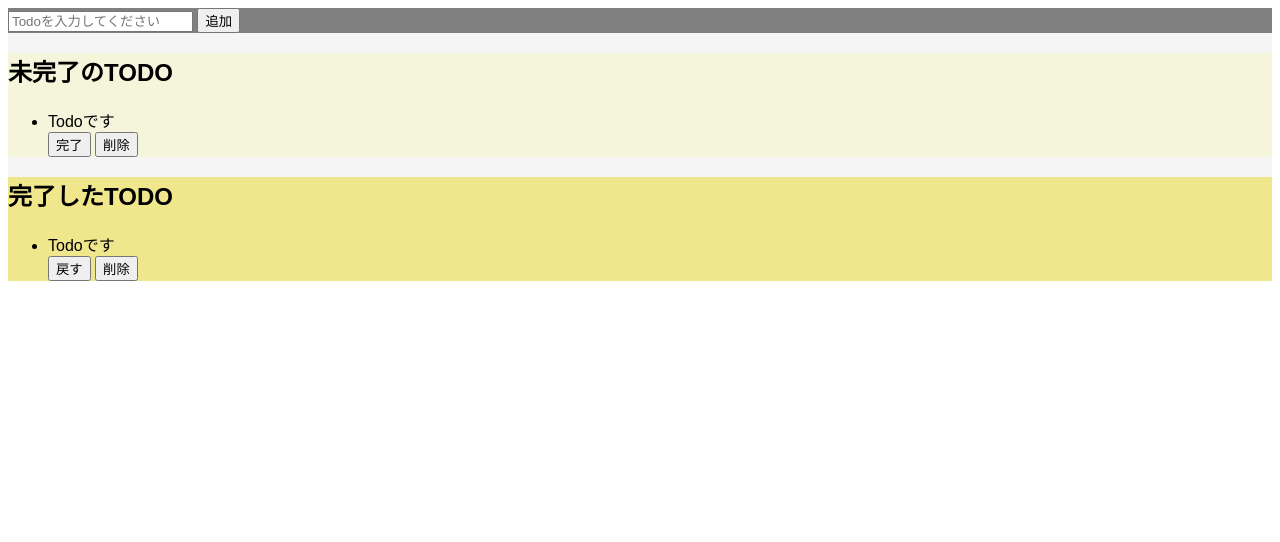
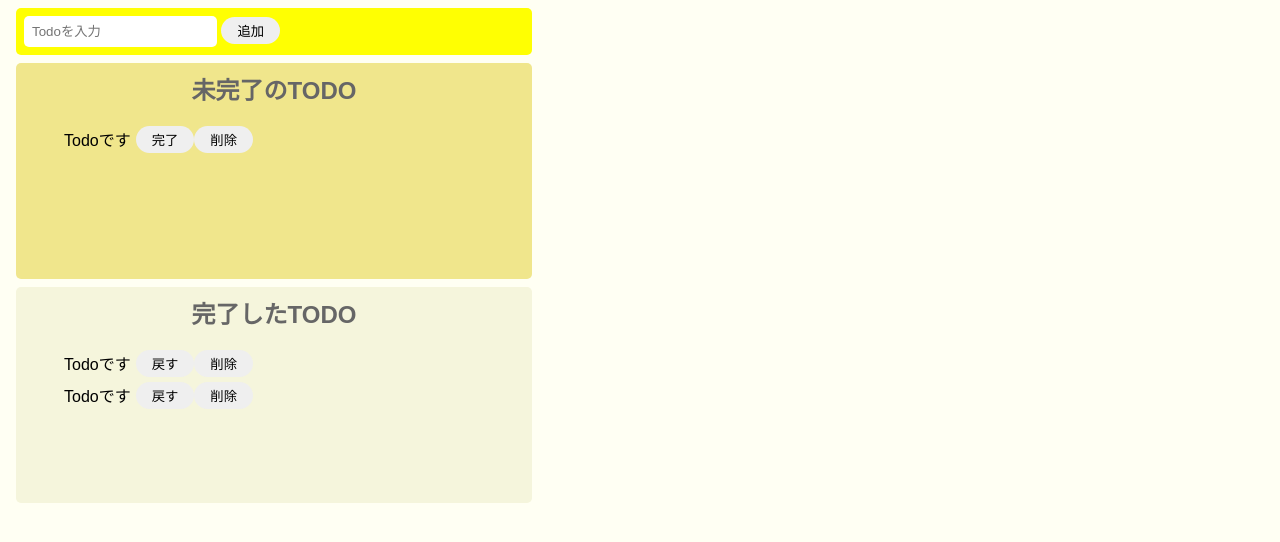
Before and after one commit to takiwaka/UdenyPractice02, a website built with Parcel: page index.html in a window 1280 px wide. Built offline with nearby package versions, Linux system fonts and the light colour scheme.

Commit message:
html,css作成

```diff
--- a/index.html
+++ b/index.html
@@ -3,21 +3,20 @@
   <head>
     <title>TodoApp</title>
     <meta charset="UTF-8" />
-    <link rel="stylesheet" href="/src/styles.css" />
   </head>
 
   <body>
     <div class="wrap">
       <div class="input-box">
-        <input type="text" placeholder="Todoを入力してください" />
+        <input type="text" placeholder="Todoを入力" />
         <button>追加</button>
       </div>
 
       <div class="incomplete-box">
-        <h2>未完了のTODO</h2>
+        <h2 class="title">未完了のTODO</h2>
         <ul class="incomplete-list">
-          <li class="incomplete-item">
-            <div>Todoです</div>
+          <li class="list-row">
+            <div class="list-item">Todoです</div>
             <button>完了</button>
             <button>削除</button>
           </li>
@@ -25,10 +24,15 @@
       </div>
 
       <div class="complete-box">
-        <h2>完了したTODO</h2>
+        <h2 class="title">完了したTODO</h2>
         <ul class="complete-list">
-          <li class="complete-item">
-            <div>Todoです</div>
+          <li class="list-row">
+            <div class="list-item">Todoです</div>
+            <button>戻す</button>
+            <button>削除</button>
+          </li>
+          <li class="list-row">
+            <div class="list-item">Todoです</div>
             <button>戻す</button>
             <button>削除</button>
           </li>
--- /dev/null
+++ b/src/index.js
@@ -0,0 +1 @@
+import "./styles.css";
--- a/src/styles.css
+++ b/src/styles.css
@@ -1,20 +1,73 @@
 body {
   font-family: sans-serif;
+  background-color: rgb(255, 255, 243);
+}
+
+input {
+  padding: 8px;
+  border-radius: 5px;
+  border: none;
+  outline: none;
+}
+
+button {
+  border-radius: 16px;
+  border: none;
+  padding: 4px 16px;
+}
+
+button:hover {
+  background-color: #ff7fff;
+  color: #fff;
+  cursor: pointer;
 }
 
 .wrap {
   height: 100%;
-  background-color: whitesmoke;
+  border-radius: 5px;
+  background-color: rgb(255, 255, 243);
 }
 
 .input-box {
-  background-color: gray;
+  width: 500px;
+  margin: 8px;
+  padding: 8px;
+  border-radius: 5px;
+  border-radius: 5px;
+  background-color: rgb(255, 255, 2);
 }
 
 .incomplete-box {
+  width: 500px;
+  margin: 8px;
+  padding: 8px;
+  min-height: 200px;
+  border-radius: 5px;
+  background-color: khaki;
+}
+
+.complete-box {
+  width: 500px;
+  margin: 8px;
+  min-height: 200px;
+  padding: 8px;
+  border-radius: 5px;
   background-color: beige;
 }
 
-.complete-box {
-  background-color: khaki;
+.title {
+  text-align: center;
+  margin-top: 0;
+  font-weight: bold;
+  color: #666;
 }
+
+.list-row {
+  display: flex;
+  align-items: center;
+  padding-bottom: 5px;
+}
+
+.list-item {
+  margin-right: 5px;
+}
```
